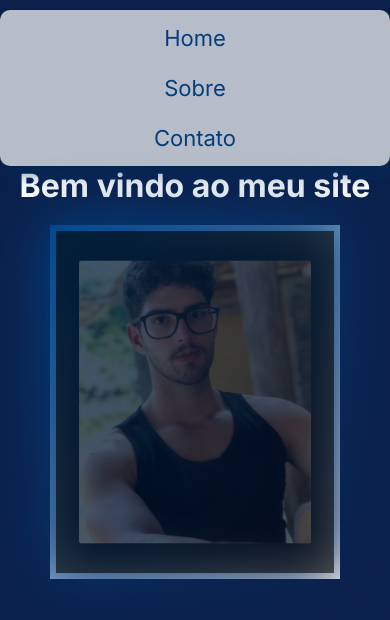
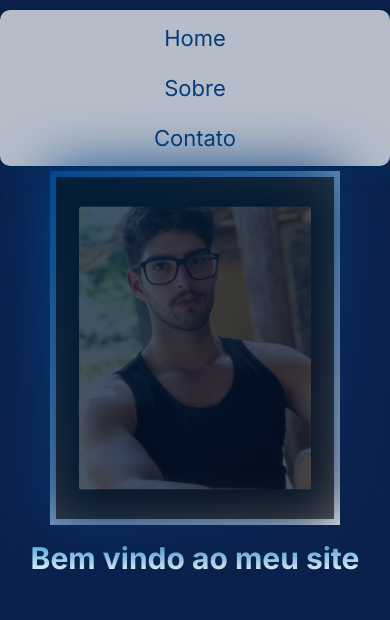
Before and after one commit to TalesPalma/My-Site, a Next.js app: page / in a window 390 px wide. Shown: the top 620 px of the page. Built offline with nearby package versions, Linux system fonts and the light colour scheme.

Commit message:
Site mais responsivo e colocamos os links ja certinhos

```diff
--- a/src/app/page.module.css
+++ b/src/app/page.module.css
@@ -11,4 +11,35 @@
   flex-direction: row;
   align-items: center;
   justify-content: center;
+  margin-top: 20px;
+  gap: 30px;
+  color: #fff;
 }
+
+.header h1 {
+  background: linear-gradient(#40ACE6, #fff);
+  background-clip: text;
+  -webkit-text-fill-color: transparent;
+  -webkit-background-clip: text;
+}
+
+
+@media (max-width: 768px) {
+  .header {
+    flex-direction: column;
+    gap: 15px;
+    margin-top: 10px;
+  }
+}
+
+@media (max-width: 480px) {
+  .container {
+    gap: 15px;
+    font-size: 15px;
+  }
+
+  .header {
+    margin-top: 5px;
+    flex-direction: column;
+  }
+}
--- a/src/app/page.tsx
+++ b/src/app/page.tsx
@@ -5,9 +5,20 @@ export default function Home() {
   return (
     <div className={Style.container}>
       <header className={Style.header}>
+        <Card />
         <h1>Bem vindo ao meu site</h1>
+
+        {
+
+          //Colocar um apresentacao mais bonita e curto sobre mim aqui em cima
+          // Colocar uma parte para fazer download do meu CV
+          // Colocar uma apresentacao das tecnologias que uso e o tempo de experiencia
+        }
+
+
+
+
       </header>
-      <Card />
     </div>
   );
 }
--- a/src/components/card/index.tsx
+++ b/src/components/card/index.tsx
@@ -12,19 +12,19 @@ export const Card = () => {
         <p className={Style.description}>Software Developer</p>
         <ul className={Style.sci}>
           <li>
-            <a href="#">
+            <a href="https://github.com/TalesPalma" target="_blank">
               <svg className={Style.faBrandsFaGithub} width="20" xmlns="http://www.w3.org/2000/svg" viewBox="0 0 448 512">
                 <path d="M224 8C100.3 8 0 108.3 0 232c0 99.4 64.8 183.5 153.1 213.6 11.2 2.1 15.3-4.9 15.3-10.8v-39.5c-62.5 13.6-75.7-29.6-75.7-29.6-10.2-26-24.9-32.9-24.9-32.9-20.3-13.9 1.5-13.6 1.5-13.6 22.5 1.6 34.4 23.1 34.4 23.1 20 34.3 52.5 24.4 65.3 18.7 2-14.6 7.8-24.4 14.2-30-48.4-5.5-99.3-24.2-99.3-107.8 0-23.9 8.6-43.4 22.7-58.7-2.3-5.5-9.9-27.9 2.2-58.3 0 0 18.3-5.8 60.1 22.3 17.4-4.8 36.1-7.2 54.6-7.3 18.4 0 37.2 2.5 54.6 7.3 41.8-28.1 60.1-22.3 60.1-22.3 12.1 30.4 4.5 52.8 2.2 58.3 14.1 15.3 22.7 34.8 22.7 58.7 0 83.6-50.9 102.3-99.3 107.8 8.1 7 15.4 20.7 15.4 41.8v61.9c0 5.9 4.1 12.9 15.3 10.8C359.2 415.5 448 331.4 448 232c0-123.7-100.3-224-224-224z"></path>
               </svg>
             </a>
           </li>
           <li>
-            <a href="#">
+            <a href="https://www.linkedin.com/in/tales-palma/" target="_blank">
               <svg className={`${Style.faBrands} ${Style.faLinkedinIn}`} width="24" xmlns="http://www.w3.org/2000/svg" viewBox="0 0 448 512"><path d="M100.28 448H7.4V148.9h92.88zM53.79 108.1C24.09 108.1 0 83.5 0 53.8a53.79 53.79 0 0 1 107.58 0c0 29.7-24.1 54.3-53.79 54.3zM447.9 448h-92.68V302.4c0-34.7-.7-79.2-48.29-79.2-48.29 0-55.69 37.7-55.69 76.7V448h-92.78V148.9h89.08v40.8h1.3c12.4-23.5 42.69-48.3 87.88-48.3 94 0 111.28 61.9 111.28 142.3V448z"></path></svg>
             </a>
           </li>
           <li>
-            <a href="#">
+            <a href="https://www.instagram.com/tales_palma.rs/" target="_blank">
               <svg className={`${Style.fabrands} ${Style.faInstagram} `} width="24" xmlns="http://www.w3.org/2000/svg" viewBox="0 0 448 512"><path d="M224.1 141c-63.6 0-114.9 51.3-114.9 114.9s51.3 114.9 114.9 114.9S339 319.5 339 255.9 287.7 141 224.1 141zm0 189.6c-41.1 0-74.7-33.5-74.7-74.7s33.5-74.7 74.7-74.7 74.7 33.5 74.7 74.7-33.6 74.7-74.7 74.7zm146.4-194.3c0 14.9-12 26.8-26.8 26.8-14.9 0-26.8-12-26.8-26.8s12-26.8 26.8-26.8 26.8 12 26.8 26.8zm76.1 27.2c-1.7-35.9-9.9-67.7-36.2-93.9-26.2-26.2-58-34.4-93.9-36.2-37-2.1-147.9-2.1-184.9 0-35.8 1.7-67.6 9.9-93.9 36.1s-34.4 58-36.2 93.9c-2.1 37-2.1 147.9 0 184.9 1.7 35.9 9.9 67.7 36.2 93.9s58 34.4 93.9 36.2c37 2.1 147.9 2.1 184.9 0 35.9-1.7 67.7-9.9 93.9-36.2 26.2-26.2 34.4-58 36.2-93.9 2.1-37 2.1-147.8 0-184.8zM398.8 388c-7.8 19.6-22.9 34.7-42.6 42.6-29.5 11.7-99.5 9-132.1 9s-102.7 2.6-132.1-9c-19.6-7.8-34.7-22.9-42.6-42.6-11.7-29.5-9-99.5-9-132.1s-2.6-102.7 9-132.1c7.8-19.6 22.9-34.7 42.6-42.6 29.5-11.7 99.5-9 132.1-9s102.7-2.6 132.1 9c19.6 7.8 34.7 22.9 42.6 42.6 11.7 29.5 9 99.5 9 132.1s2.7 102.7-9 132.1z"></path></svg>
             </a>
           </li>
```
